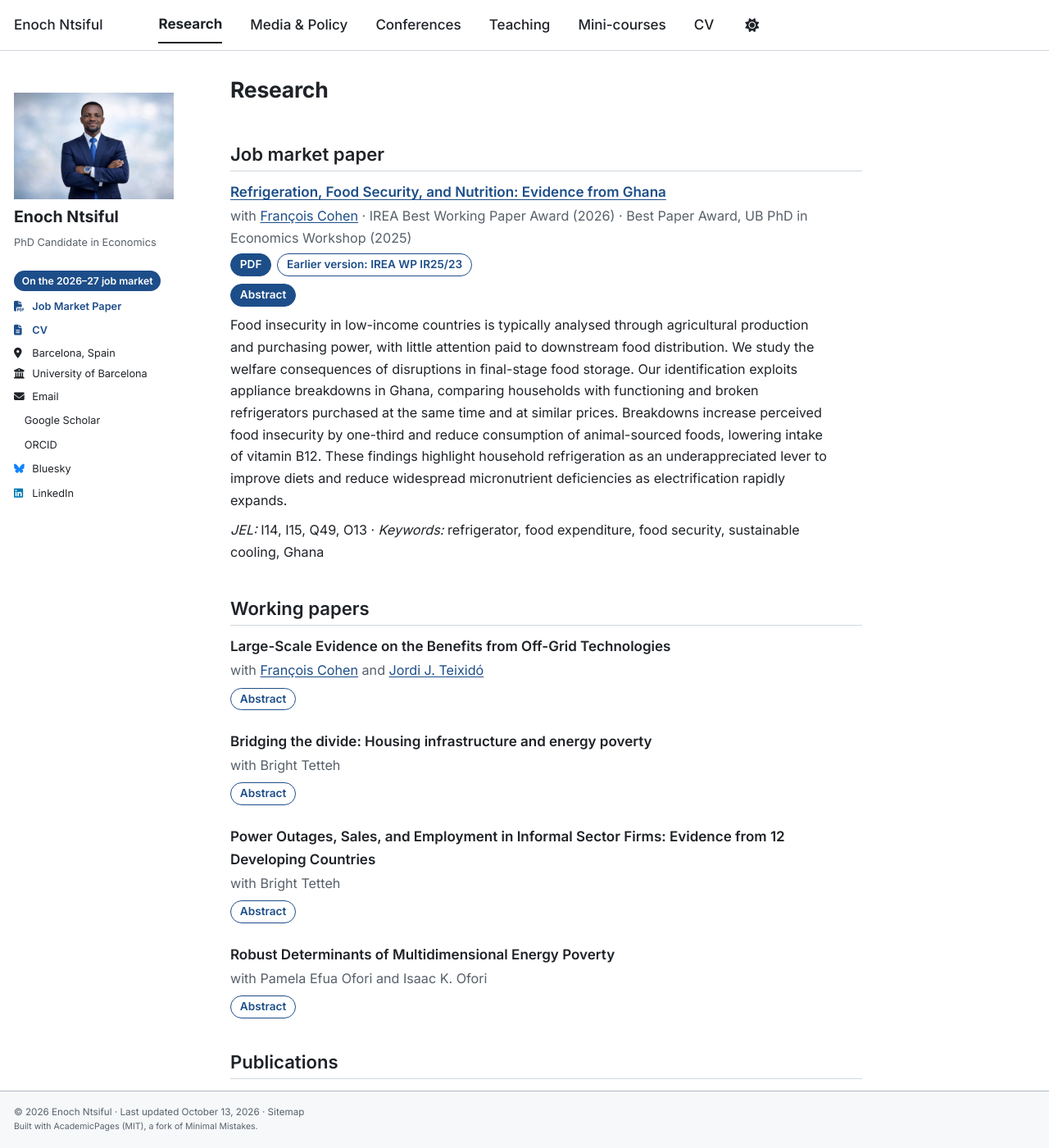
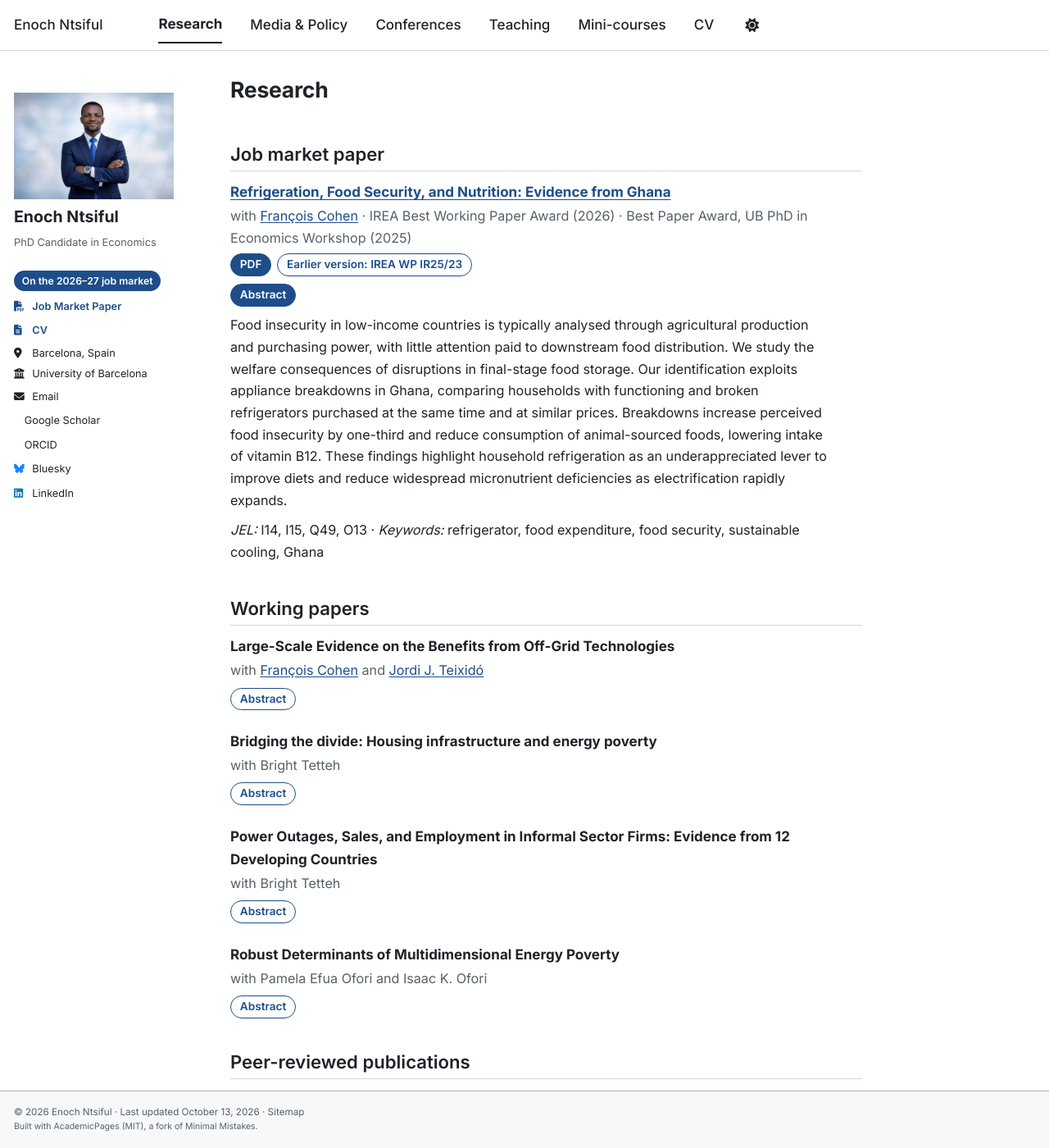
Before and after one commit to ntsifulenoch/ntsifulenoch.github.io, a Jekyll site: the page built from _pages/research.md, in a window 1280 px wide and 1400 px high. Shown: the whole window at 82% size. Built offline with Jekyll 4.4.1, drawn with Linux system fonts in a browser that asks for light colours; a style sheet for code colours, icons or effects is not loaded.

Commit message:
Bold paper titles; 'Peer-reviewed publications' heading as on the CV
Co-Authored-By: Claude Opus 5.5 <noreply@anthropic.com>

```diff
--- a/_pages/research.md
+++ b/_pages/research.md
@@ -69,7 +69,7 @@ description: "Job market paper, working papers, publications and work in progres
   </div>
 </div>
 
-## Publications
+## Peer-reviewed publications
 
 <div class="paper">
   <p class="paper__title">Effect of electricity access on the value of women's labour and time in Ghana</p>
--- a/_sass/_custom.scss
+++ b/_sass/_custom.scss
@@ -286,7 +286,7 @@ html {
 
   .paper__title {
     margin: 0;
-    font-weight: 600;
+    font-weight: 700;
   }
 
   .paper__meta {
```
